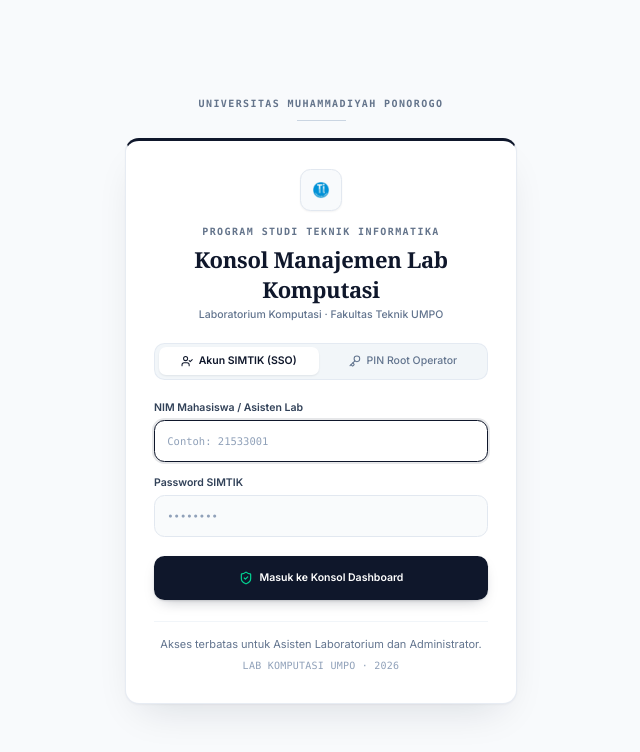
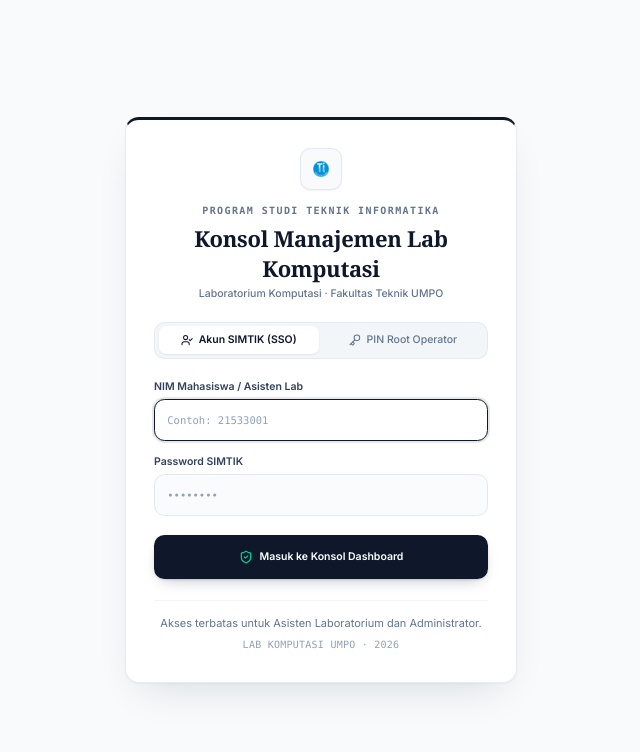
Before and after one commit to PrasetyaRiski/Dashboard_workstation_LAB-UMPO, a React (Vite) app in the folder frontend/: page / in a window 1280 px wide. Shown: the top 752 px of the page, without its empty margins (319-959 px from the left). Built offline with nearby package versions, Linux system fonts and the light colour scheme; a web font is replaced by a local one.

Commit message:
chore(ui): remove university masthead from login screen

```diff
--- a/frontend/src/components/LoginView.jsx
+++ b/frontend/src/components/LoginView.jsx
@@ -59,12 +59,6 @@ export default function LoginView({ onLoginSuccess }) {
 
   return (
     <div className="min-h-screen bg-slate-50 flex flex-col justify-center items-center p-4 selection:bg-slate-200 selection:text-slate-900 font-sans relative">
-      {/* Institutional masthead */}
-      <div className="w-full max-w-md flex flex-col items-center gap-2 mb-5 text-center relative z-10">
-        <span className="academic-eyebrow">Universitas Muhammadiyah Ponorogo</span>
-        <span className="h-px w-14 bg-slate-300" />
-      </div>
-
       {/* Main Login Card */}
       <div className="w-full max-w-md bg-white border border-slate-200/80 border-t-[3px] border-t-slate-900 rounded-2xl shadow-[0_1px_2px_rgba(15,23,42,0.04),0_18px_40px_-16px_rgba(15,23,42,0.14)] p-6 sm:p-8 flex flex-col gap-6 relative z-10">
         {/* Header & Logo */}
```
Also changed, not shown: 4 other files (tests, documents, lock files or other folders).
